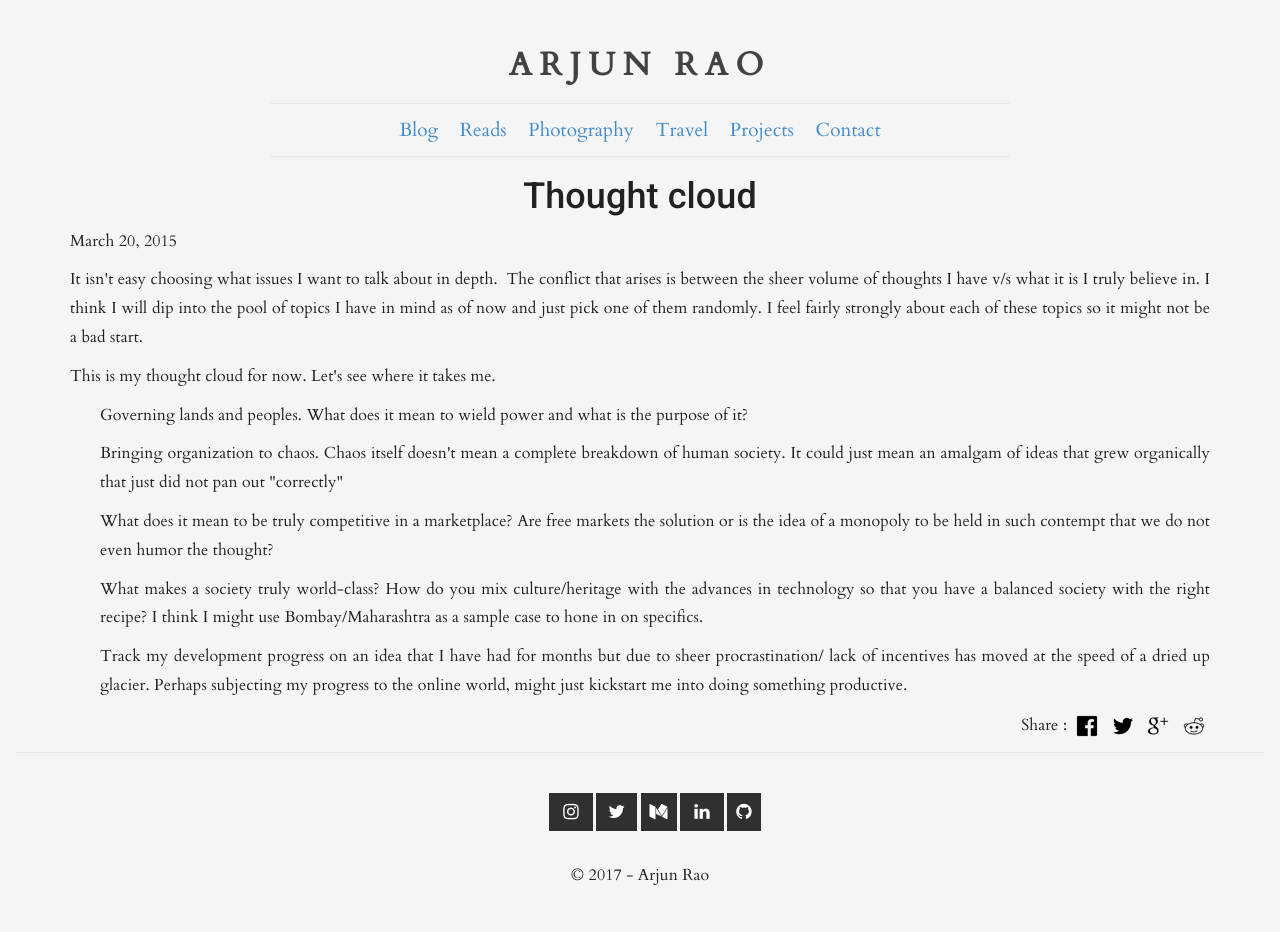
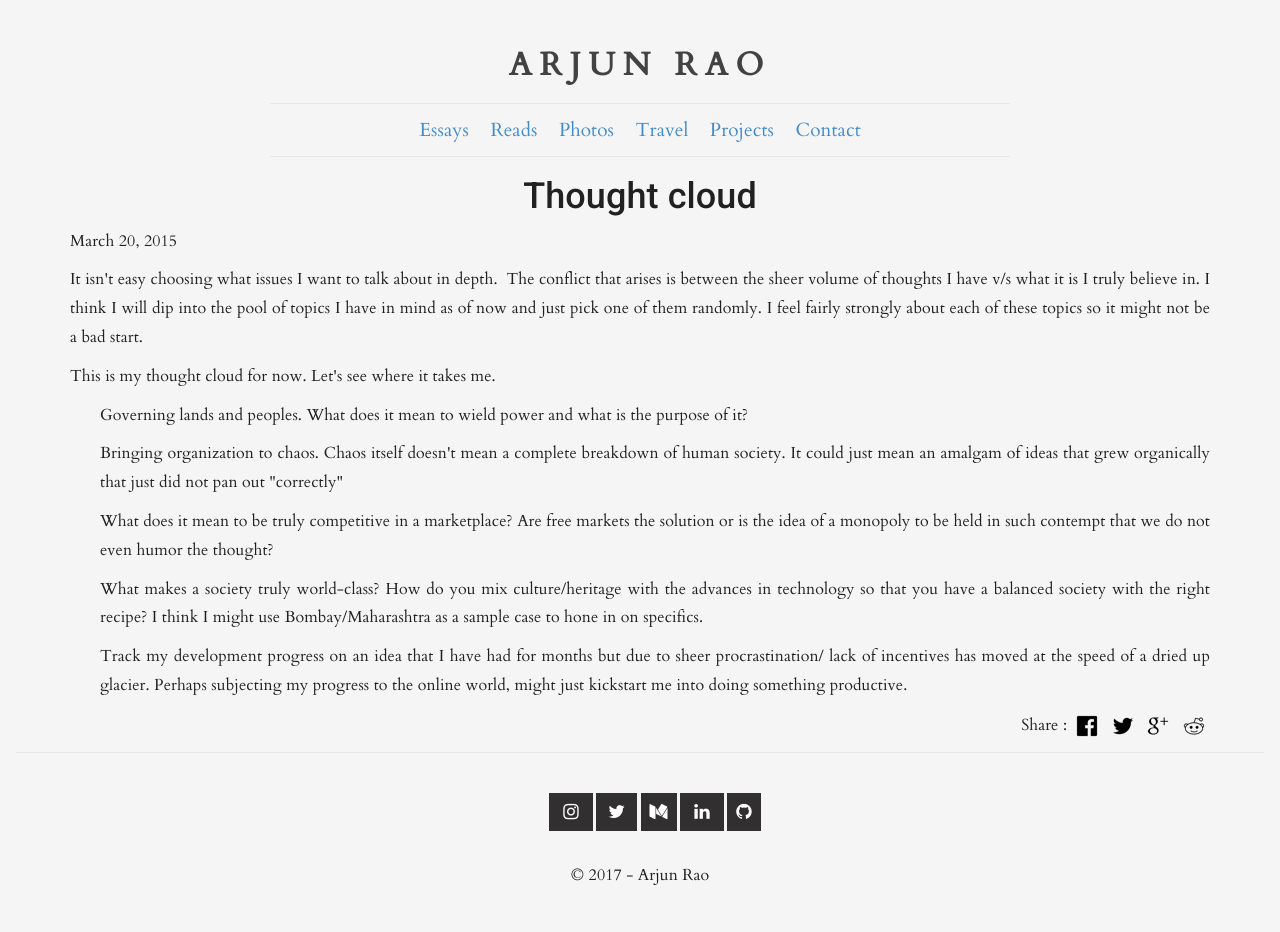
Before and after one commit to arjunrao87/arjunrao.co-v1, a Jekyll site: the page built from _posts/2015-03-20-thought-cloud.html, in a window 1280 px wide. Built offline with Jekyll 4.4.1, drawn with Linux system fonts in a browser that asks for light colours; nearby versions of some CDN libraries; comment, search, counter and statistics services are not loaded.

Commit message:
Renaming Blog to Essays, Photography to Photos, Changing Instush to SnapWidget, Adding new X-post

```diff
--- a/_includes/base.html
+++ b/_includes/base.html
@@ -25,9 +25,9 @@
       </div>
       <nav class="site-nav">
         <div class="wrapper">
-          <a class="page-link-home" href="/blog"><pa>Blog</pa></a>
+          <a class="page-link-home" href="/essays"><pa>Essays</pa></a>
           <a class="page-link-home" href="/reads"><pa>Reads</pa></a>
-          <a class="page-link-home" href="/photography"><pa>Photography</pa></a>
+          <a class="page-link-home" href="/photos"><pa>Photos</pa></a>
           <a class="page-link-home" href="/travel"><pa>Travel</pa></a>
           <a class="page-link-home" href="/projects"><pa>Projects</pa></a>
           <a class="page-link-home" href="/contact"><pa>Contact</pa></a>
--- a/_includes/photography.html
+++ /dev/null
@@ -1,3 +0,0 @@
-<div align="center">
-  <iframe src="//users.instush.com/collage/?cols=12&rows=12&sl=true&user_id=4366149&username=raoarjun&sid=-1&susername=-1&tag=-1&stype=mine&bg=transparent&space=true&rd=true&grd=true&gpd=6&drp=false&pin=false&t=9999996eQiZ9wlWcjvFAotD3xxf2vIsd2Ix87wP1yNJFEV0OEi2IGWgKlOVFLVCHKNh3XwSPphOBoV0QQ" allowtransparency="true" frameborder="0" scrolling="no"  style="display:block;width:1248px;height:1248px;border:none;overflow:visible;" ></iframe>
-</div>
--- /dev/null
+++ b/_includes/photos.html
@@ -0,0 +1,4 @@
+<div align="center">
+  <!-- SnapWidget -->
+  <iframe src="https://snapwidget.com/embed/481545" class="snapwidget-widget" allowTransparency="true" frameborder="0" scrolling="no" style="border:none; overflow:hidden; width:1300px; height:1300px"></iframe>
+</div>
--- a/_layouts/post.html
+++ b/_layouts/post.html
@@ -1,4 +1,4 @@
 ---
-name  : Blog
+name  : Essay
 ---
 {% include base.html src="posts.html" %}
--- a/blog/index.html
+++ /dev/null
@@ -1,4 +0,0 @@
----
-name  : Blog
----
-{% include base.html src="blog.html" %}
--- /dev/null
+++ b/essays/index.html
@@ -0,0 +1,4 @@
+---
+name  : Essays
+---
+{% include base.html src="essays.html" %}
--- a/photography/index.html
+++ /dev/null
@@ -1,4 +0,0 @@
----
-name : Photography
----
-{% include base.html src="photography.html" %}
--- /dev/null
+++ b/photos/index.html
@@ -0,0 +1,4 @@
+---
+name : Photography
+---
+{% include base.html src="photos.html" %}
```
Also changed, not shown: _posts/2017-11-16-sell-yourself.md (added, +31 -0 lines), _includes/essays.html (line endings or trailing spaces).
